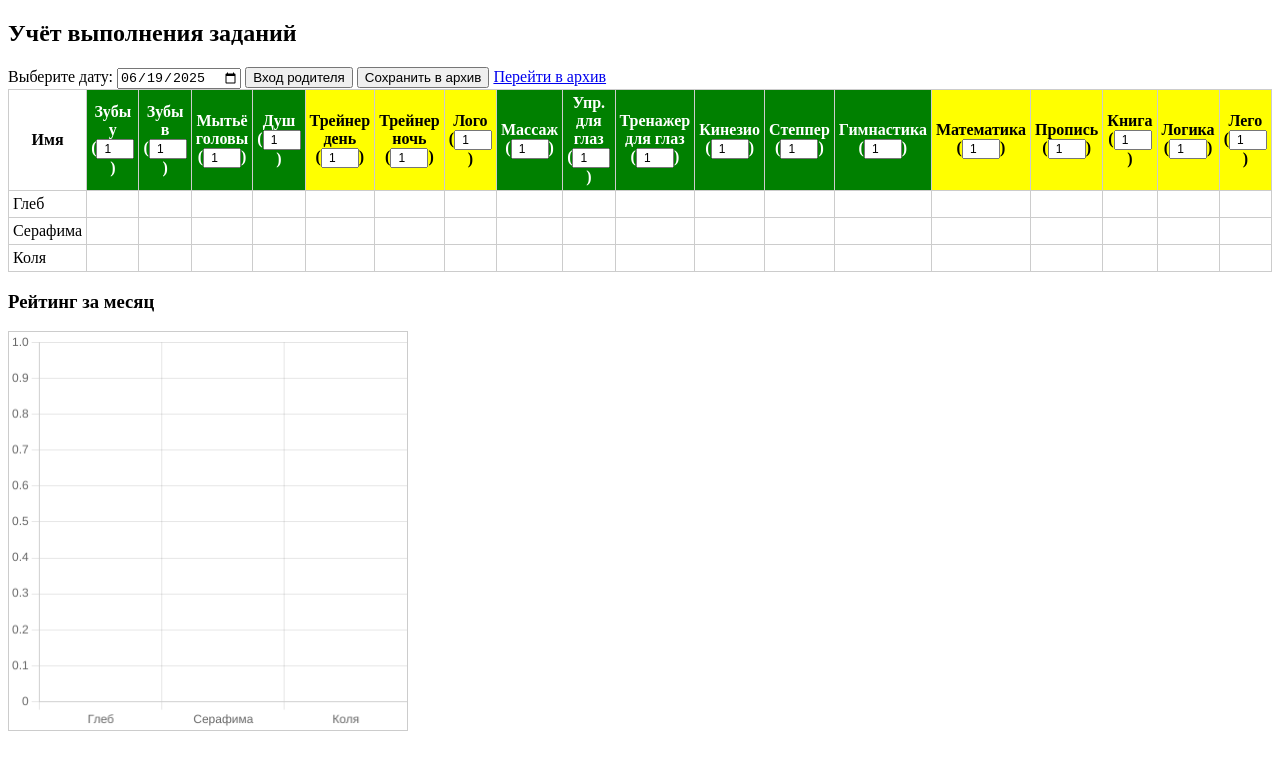
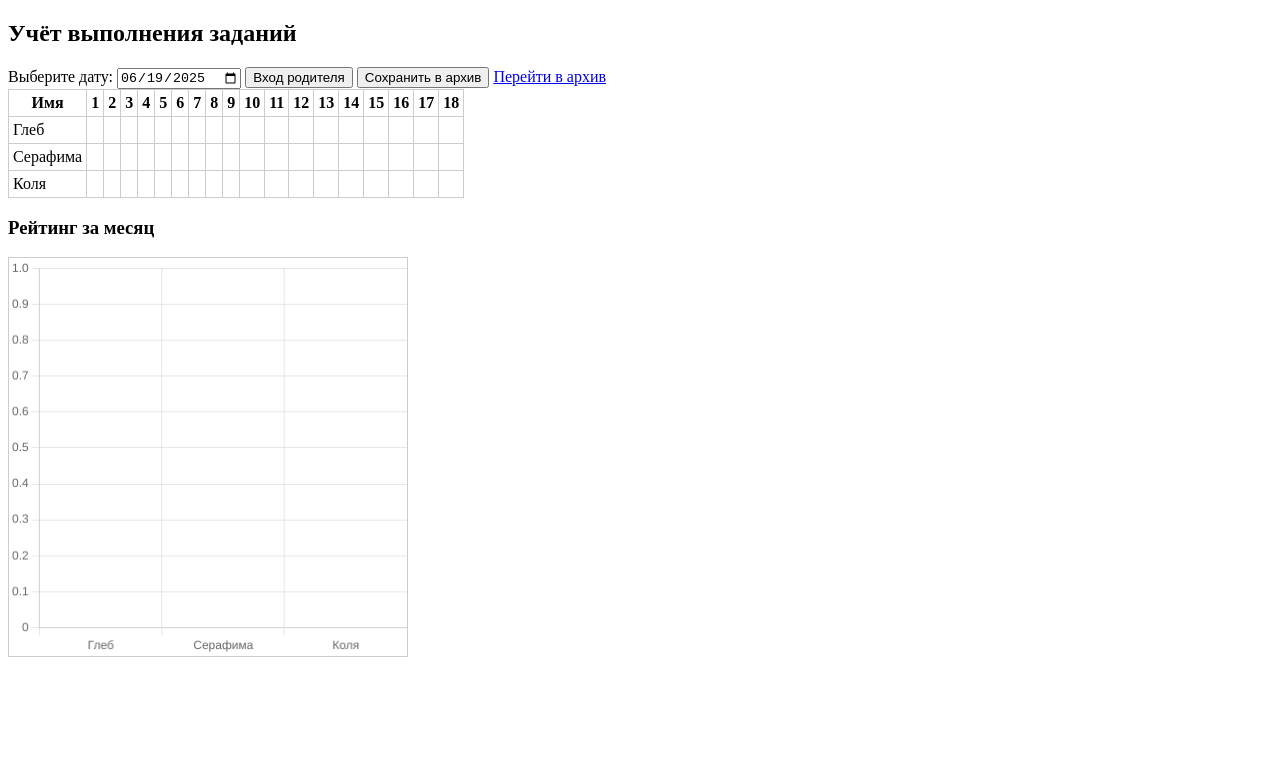
Before and after one commit to kgvas/rating-kids-clean, a plain HTML site: page index.html in a window 1280 px wide. Drawn offline with nearby package versions, Linux system fonts and the light colour scheme.

Commit message:
Update index.html

```diff
--- a/index.html
+++ b/index.html
@@ -9,11 +9,6 @@
       border: 1px solid #ccc;
       border-collapse: collapse;
       padding: 4px;
-    }
-    th input {
-      width: 30px;
-      font-size: 12px;
-      text-align: center;
     }
     canvas {
       border: 1px solid #ccc;
@@ -32,34 +27,10 @@
     <thead>
       <tr>
         <th>Имя</th>
+        <!-- генерируем 18 заголовков -->
         <script>
-          const defaultNames = [
-            "Зубы у", "Зубы в", "Мытьё головы", "Душ",
-            "Трейнер день", "Трейнер ночь", "Лого",
-            "Массаж", "Упр. для глаз", "Тренажер для глаз",
-            "Кинезио", "Степпер", "Гимнастика",
-            "Математика", "Пропись", "Книга", "Логика", "Лего"
-          ];
-
-          const taskColors = [
-            "green", "green", "green", "green",
-            "yellow", "yellow", "yellow",
-            "green", "green", "green",
-            "green", "green", "green",
-            "yellow", "yellow", "yellow", "yellow", "yellow"
-          ];
-
-          const savedPoints = JSON.parse(localStorage.getItem('taskPoints')) || Array(18).fill(1);
-          localStorage.setItem('taskPoints', JSON.stringify(savedPoints));
-
-          for (let i = 0; i < defaultNames.length; i++) {
-            const color = taskColors[i] || "white";
-            document.write(`
-              <th style="background: ${color}; ${color === 'yellow' ? '' : 'color: white;'}">
-                ${defaultNames[i]}<br>
-                (<input type="number" min="0" value="${savedPoints[i]}" onchange="updateTaskPoint(${i}, this.value)">)
-              </th>
-            `);
+          for (let i = 1; i <= 18; i++) {
+            document.write(`<th>${i}</th>`);
           }
         </script>
       </tr>
@@ -70,15 +41,6 @@
   <h3>Рейтинг за месяц</h3>
   <canvas id="ratingChart" width="400" height="400"></canvas>
 
-  <script>
-    function updateTaskPoint(index, newValue) {
-      const points = JSON.parse(localStorage.getItem('taskPoints')) || Array(18).fill(1);
-      points[index] = parseInt(newValue) || 0;
-      localStorage.setItem('taskPoints', JSON.stringify(points));
-      location.reload();
-    }
-  </script>
-
   <script src="script.js"></script>
 </body>
 </html>
```
